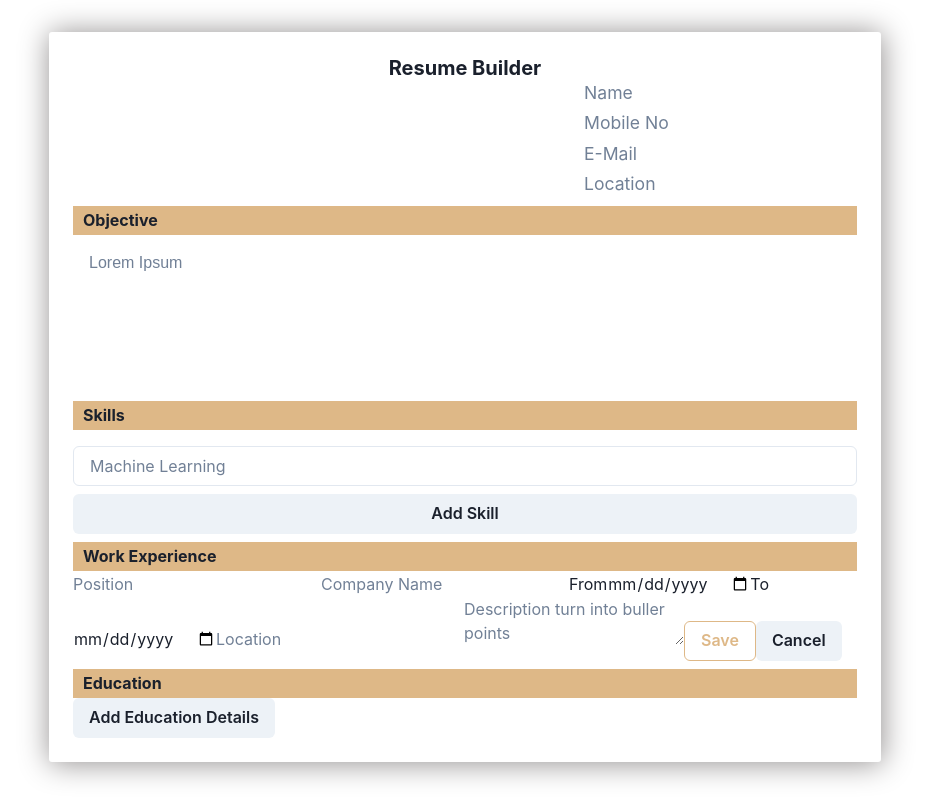
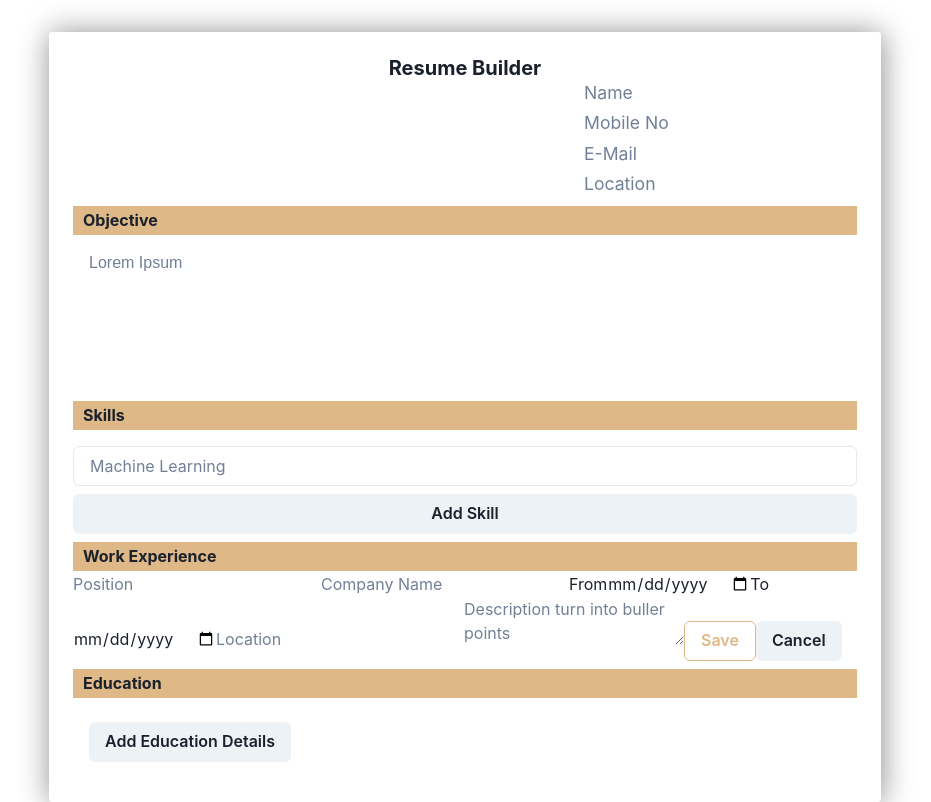
Before and after one commit to karthicbz/Project_CV, a React (Vite) app: page / in a window 1280 px wide. Shown: the whole page, without its empty margins (175-1106 px from the left). Built offline with nearby package versions, Linux system fonts and the light colour scheme.

Commit message:
show and hide edu input details

```diff
--- a/src/App.css
+++ b/src/App.css
@@ -113,7 +113,6 @@ body{
 }
 
 .add-edu-details{
-  padding: 1rem;
   display: none;
 }
 
@@ -134,3 +133,11 @@ body{
 .hide-edu-input{
   display: none;
 }
+
+.Education{
+  padding: 1rem;
+}
+
+.add-edu-details-container>.chakra-button{
+  margin-top: 8px;
+}
--- a/src/components/Education.jsx
+++ b/src/components/Education.jsx
@@ -8,10 +8,10 @@ let currentId = 0;
 function EducationDetailsContent(props){
     return(
         <div className="education-content">
+            <p><strong>{props.degree}</strong></p>
             <p>{props.schoolName}</p>
+            <p>{props.fieldOfStudy}</p>
             <p>{props.from+' - '+props.to}</p>
-            <p>{props.degree}</p>
-            <p>{props.fieldOfStudy}</p>
             <p>{props.location}</p>
         </div>
     )
@@ -58,7 +58,7 @@ function EducationDetailsInput(props){
                 <Button id="school-save" onClick={props.onSave}>Save</Button>
                 <Button id="school-cancel" onClick={props.onCancel}>Cancel</Button>
             </div>
-            <Button className="show-edu-details">Add Education Details</Button>
+            <Button className="show-edu-details" onClick={props.addNewDetails}>Add Education Details</Button>
         </div>
     )
 }
@@ -82,13 +82,13 @@ export default function EducationDetails(){
         }else if(e.target.id === 'degree'){
             setDegree(e.target.value);
         }else if(e.target.id === 'school-field'){
-            setFieldOfStudy(e.target.value)
+            setFieldOfStudy(e.target.value);
         }else if(e.target.id === 'school-location'){
-            setLocation(e.target.value)
+            setLocation(e.target.value);
         }
     }
 
-    function addItems(){
+    function addItems(e){
         setEduDetails([...eduDetails, {
             key:++currentId,
             schoolName:schoolName,
@@ -98,11 +98,16 @@ export default function EducationDetails(){
             fieldOfStudy:fieldOfStudy,
             location:location,
         }]);
+        e.target.parentNode.setAttribute('style', 'display:none;');
     }
 
     function hideComponent(e){
         // console.log(e.target.parentNode);
-        e.target.parentNode.classList.add('hide-edu-input');
+        e.target.parentNode.setAttribute('style', 'display:none;');
+    }
+
+    function showEduDetailsInput(e){
+        e.target.parentNode.childNodes[0].setAttribute('style', 'display:block;');
     }
 
     return(
@@ -119,7 +124,8 @@ export default function EducationDetails(){
         <EducationDetailsInput
         onInputChange={handleChange}
         onSave={addItems}
-        onCancel={hideComponent}/>
+        onCancel={hideComponent}
+        addNewDetails={showEduDetailsInput}/>
         </div>
     )
 }
```
